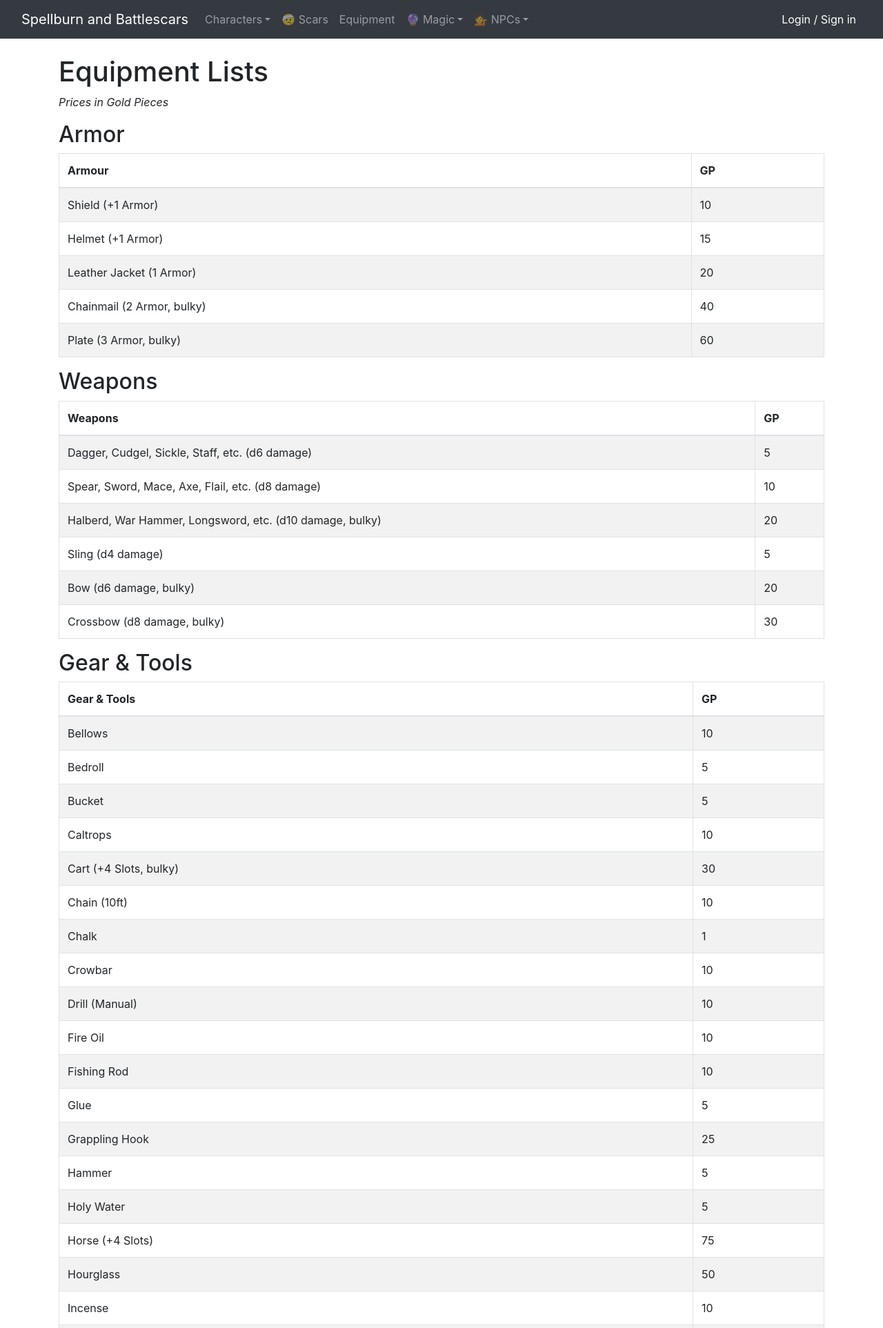
After one commit to philippe-lemaire/spellburn_and_battlescars, a Django app: page /characters/equipment in a window 1280 px wide. The commit adds this page. Shown: the top 1925 px of the page at 69% size. Run offline with Django 4.2, Linux system fonts and the light colour scheme; some libraries are stand-ins or nearby versions.

Commit message:
equipment view + gold added to character model

```diff
--- a/characters/equipment.py
+++ b/characters/equipment.py
@@ -1,26 +1,55 @@
-equipment = {
-    1: ("Bougie", "1 pc"),
-    2: ("Chaîne 3m", "30 po"),
-    3: ("Coffre, vide", "2 po"),
-    4: ("Corde, 15 m", "25 pc"),
-    5: ("Craie, 1 morceau", "1 pc"),
-    6: ("Eau bénite, 1 fiole**", "25 po"),
-    7: ("Flasque, vide", "3 pc"),
-    8: ("Gourde", "5 pa"),
-    9: ("Grappin", "1 po"),
-    10: ("Huile, 1 flasque***", "2 pa"),
-    11: ("Lanterne", "10 po"),
-    12: ("Marteau, petit", "5 pa"),
-    13: ("Miroir de poche", "10 po"),
-    14: ("Outils de voleur", "25 po"),
-    15: ("Perche, 3 m", "15 pc"),
-    16: ("Pied-de-biche", "2 po"),
-    17: ("Pointe en fer, unité", "1 pa"),
-    18: ("Rations, par jour", "5 pc"),
-    19: ("Sac, grand", "12 pc"),
-    20: ("Sac, petit", "8 pc"),
-    21: ("Sac à dos", "2 po"),
-    22: ("Silex & amadou", "15 pc"),
-    23: ("Symbole sacré", "25 po"),
-    24: ("Torche, unité", "1 pc"),
-}
+ARMOR = (
+    ("Shield (+1 Armor)", 10),
+    ("Helmet (+1 Armor)", 15),
+    ("Leather Jacket (1 Armor)", 20),
+    ("Chainmail (2 Armor, bulky)", 40),
+    ("Plate (3 Armor, bulky)", 60),
+)
+WEAPONS = (
+    ("Dagger, Cudgel, Sickle, Staff, etc. (d6 damage)", 5),
+    ("Spear, Sword, Mace, Axe, Flail, etc. (d8 damage)", 10),
+    ("Halberd, War Hammer, Longsword, etc. (d10 damage, bulky)", 20),
+    ("Sling (d4 damage)", 5),
+    ("Bow (d6 damage, bulky)", 20),
+    ("Crossbow (d8 damage, bulky)", 30),
+)
+
+
+GEAR_TOOLS = (
+    ("Bellows", 10),
+    ("Bedroll", 5),
+    ("Bucket", 5),
+    ("Caltrops", 10),
+    ("Cart (+4 Slots, bulky)", 30),
+    ("Chain (10ft)", 10),
+    ("Chalk", 1),
+    ("Crowbar", 10),
+    ("Drill (Manual)", 10),
+    ("Fire Oil", 10),
+    ("Fishing Rod", 10),
+    ("Glue", 5),
+    ("Grappling Hook", 25),
+    ("Hammer", 5),
+    ("Holy Water", 5),
+    ("Horse (+4 Slots)", 75),
+    ("Hourglass", 50),
+    ("Incense", 10),
+    ("Lantern & Oil", 10),
+    ("Lockpicks", 25),
+    ("Manacles", 10),
+    ("Metal File", 5),
+    ("Net", 10),
+    ("Pick", 10),
+    ("Pulley", 10),
+    ("Pole (10ft)", 5),
+    ("Quill & Ink", 10),
+    ("Rations (three day's worth)", 10),
+    ("Rope (25ft)", 5),
+    ("Saw", 5),
+    ("Sack", 5),
+    ("Shovel", 5),
+    ("Spiked Boots", 5),
+    ("Spyglass", 40),
+    ("Tar", 10),
+    ("Torch", 1),
+)
--- a/characters/models.py
+++ b/characters/models.py
@@ -22,6 +22,7 @@ class Character(models.Model):
     mind = models.SmallIntegerField(default=0, blank=True, null=True)
     luck = models.SmallIntegerField(default=0, blank=True, null=True)
     gear = models.TextField()
+    gold = models.IntegerField(default=0, blank=True, null=True)
 
     def __str__(self):
         return self.name
--- /dev/null
+++ b/characters/templates/characters/equipment.html
@@ -0,0 +1,68 @@
+{% extends "base.html" %}
+
+{% block title %}
+Spellburn and Battlescars | Equipment
+{% endblock %}
+
+{% block content %}
+<h1>Equipment Lists</h1>
+
+<p><em>Prices in Gold Pieces</em></p>
+
+<h2>Armor</h2>
+<table class="table table-striped table-bordered">
+    <thead>
+        <tr>
+            <th>Armour</th>
+            <th>GP</th>
+        </tr>
+    </thead>
+    {% for name, cost in armor %}
+
+    <tr>
+        <td>{{name}}</td>
+        <td>{{cost}}</td>
+    </tr>
+    {% endfor %}
+</table>
+
+
+<h2>Weapons</h2>
+<table class="table table-striped table-bordered">
+    <thead>
+        <tr>
+            <th>Weapons</th>
+            <th>GP</th>
+        </tr>
+    </thead>
+    {% for name, cost in weapons %}
+
+    <tr>
+        <td>{{name}}</td>
+        <td>{{cost}}</td>
+    </tr>
+    {% endfor %}
+</table>
+
+
+<h2>Gear & Tools</h2>
+
+<table class="table table-striped table-bordered">
+    <thead>
+        <tr>
+            <th>Gear & Tools</th>
+            <th>GP</th>
+        </tr>
+    </thead>
+
+    {% for name, cost in tools %}
+    <tr>
+        <td>{{name}}</td>
+        <td>{{cost}}</td>
+    </tr>
+    {% endfor %}
+</table>
+
+
+
+{% endblock%}
--- a/characters/urls.py
+++ b/characters/urls.py
@@ -18,4 +18,5 @@ urlpatterns = [
     path("scars", views.Scars.as_view(), name="scars"),
     path("magic/spells", views.Spells.as_view(), name="spells"),
     path("magic/mishaps", views.Mishaps.as_view(), name="mishaps"),
+    path("equipment", views.Equipment.as_view(), name="equipment"),
 ]
--- a/characters/views.py
+++ b/characters/views.py
@@ -15,12 +15,10 @@ from .forms import CharacterCreationForm
 from .roll import roll_stats
 
 from .backgrounds import backgrounds
-from .equipment import equipment
-
 from .random_names import random_names
 from .archetypes import archetypes, origins
 
-from .equipment import equipment
+from .equipment import ARMOR, WEAPONS, GEAR_TOOLS
 from .scars import scars
 from .mishaps import mishaps
 from .spells import spells
@@ -135,3 +133,14 @@ class Spells(TemplateView):
         context = super().get_context_data(**kwargs)
         context["spells"] = spells
         return context
+
+
+class Equipment(TemplateView):
+    template_name = "characters/equipment.html"
+
+    def get_context_data(self, **kwargs):
+        context = super().get_context_data(**kwargs)
+        context["armor"] = ARMOR
+        context["weapons"] = WEAPONS
+        context["tools"] = GEAR_TOOLS
+        return context
--- a/templates/base.html
+++ b/templates/base.html
@@ -39,16 +39,8 @@
                         </div>
                     </li>
                     <li class="nav-item"><a class="nav-link" href="{% url 'characters:scars' %}">🤕 Scars</a></li>
-                    <li class="nav-item dropdown">
-                        <a class="nav-link dropdown-toggle" href="#" id="navbarDropdown" role="button"
-                            data-toggle="dropdown" aria-haspopup="true" aria-expanded="false">🛒 Gear</a>
+                    <li class="nav-item"><a class="nav-link" href="{% url 'characters:equipment' %}"> Equipment</a></li>
 
-                        <div class="dropdown-menu" aria-labelledby="navbarDropdown">
-                            <a class="dropdown-item" href="#">🎒 Items</a>
-                            <a class="dropdown-item disabled" href="#">🍵 Poisons</a>
-
-                        </div>
-                    </li>
                     <li class="nav-item dropdown">
                         <a class="nav-link dropdown-toggle" href="#" id="navbarDropdown" role="button"
                             data-toggle="dropdown" aria-haspopup="true" aria-expanded="false">🔮 Magic</a>
```
Also changed, not shown: characters/templates/characters/character_detail.html (+6 -5 lines), characters/migrations/0003_character_gold.py (added).
